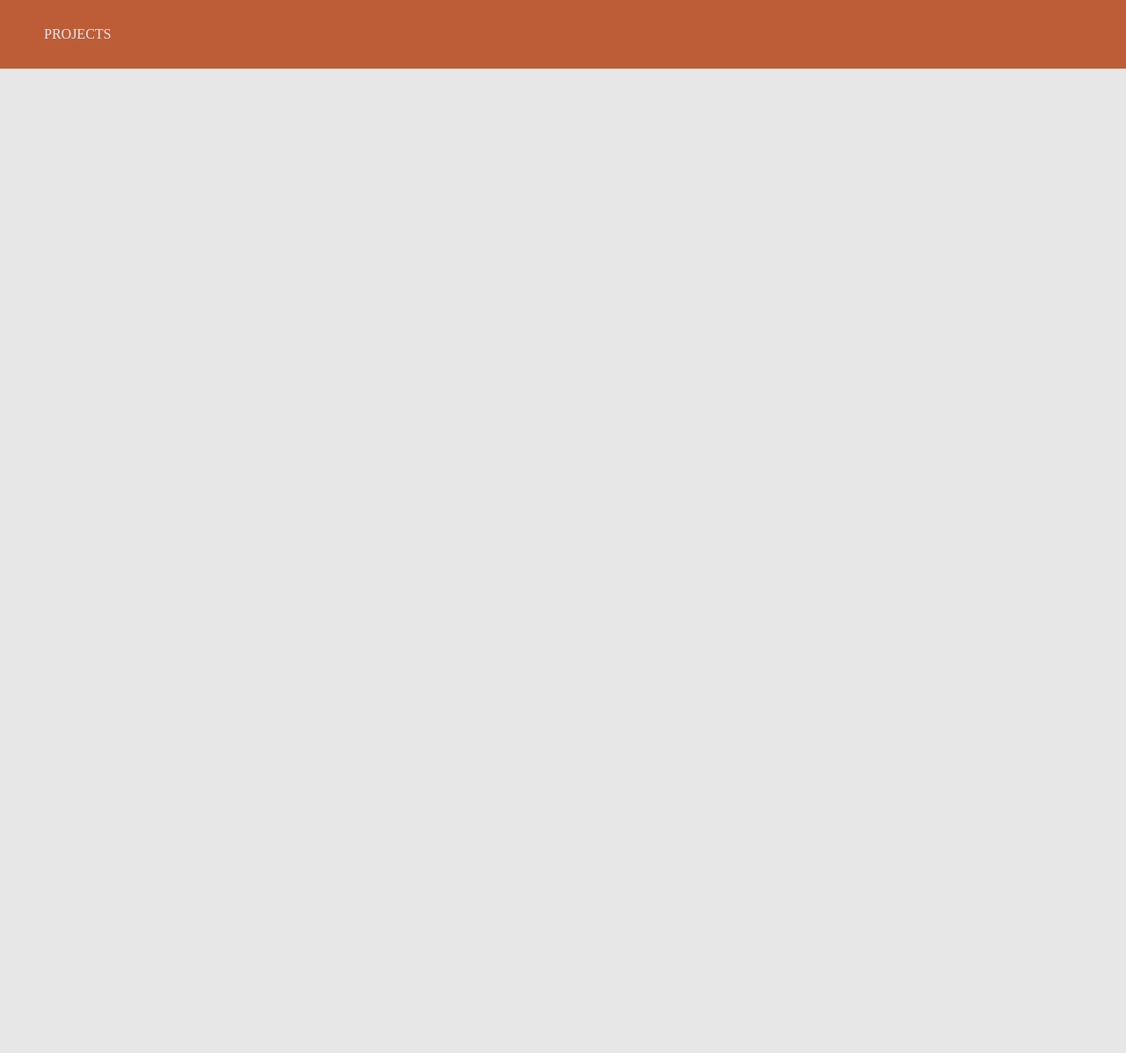
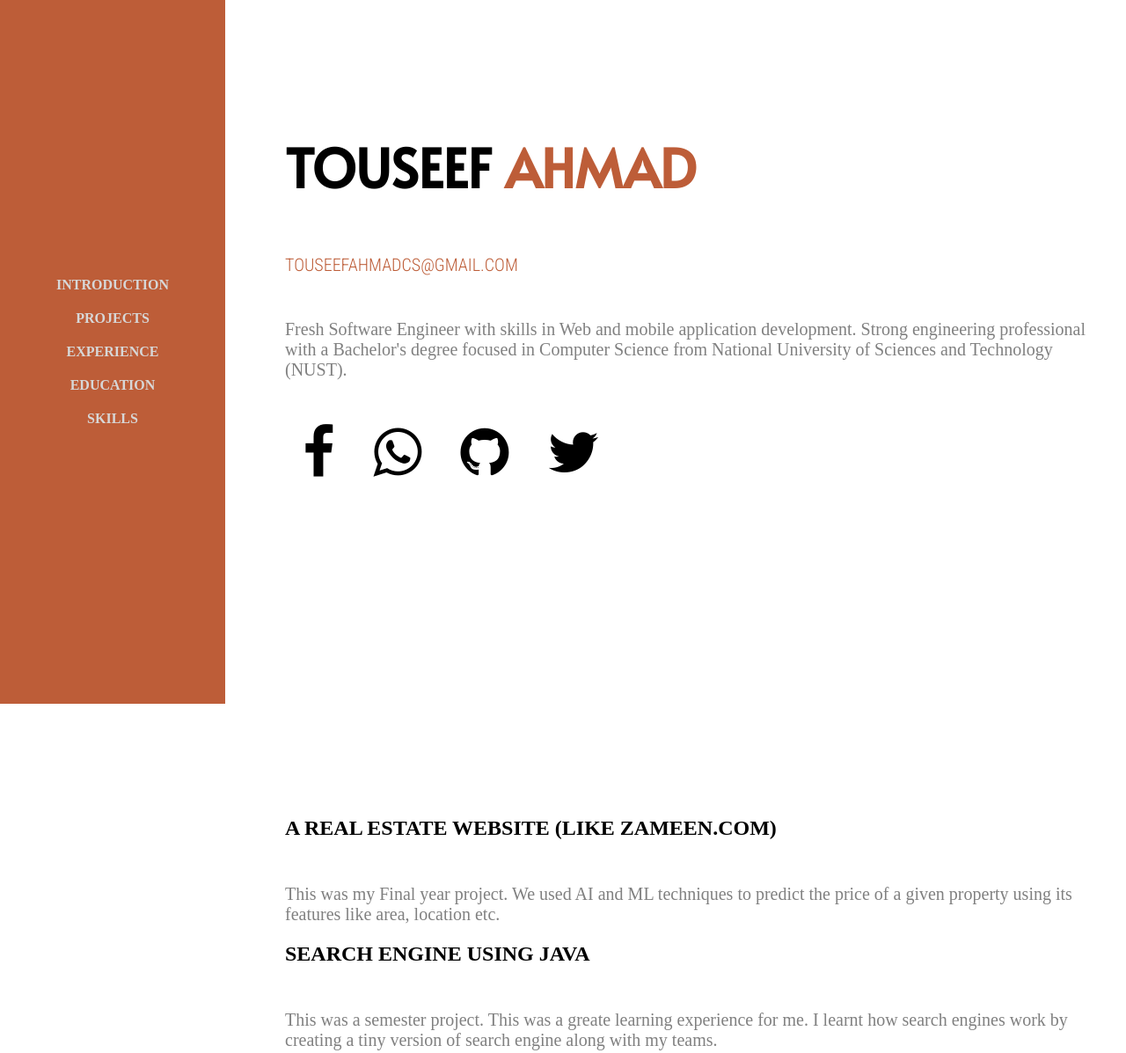
Before and after one commit to Touseef-ahmad/portfolio_webpage, a plain HTML site: page index.html in a window 1280 px wide. Shown: the whole page at 88% size. Before the commit the page ends 800 px from the top, so only its background shows below. Drawn offline with Linux system fonts and the light colour scheme.

Commit message:
added styles

```diff
--- a/index.html
+++ b/index.html
@@ -1,26 +1,50 @@
 <!DOCTYPE html>
 <html lang="en">
+
 <head>
     <meta charset="UTF-8">
     <meta name="viewport" content="width=device-width, initial-scale=1.0">
     <link rel="stylesheet" href="styles.css">
+    <link href="https://fonts.googleapis.com/css2?family=Alata&display=swap" rel="stylesheet">
+    <link href="https://fonts.googleapis.com/css2?family=Roboto+Condensed:wght@300&display=swap" rel="stylesheet">
+    <link rel="stylesheet" href="https://cdnjs.cloudflare.com/ajax/libs/font-awesome/4.7.0/css/font-awesome.min.css">
     <title>Personal portfolio</title>
 </head>
+
 <body>
     <nav id="navbar">
+        <a class="nav-link" href="#welcome-section">Introduction</a>
         <a class="nav-link" href="#projects">Projects</a>
+        <a class="nav-link" href="#projects">Experience</a>
+        <a class="nav-link" href="#projects">Education</a>
+        <a class="nav-link" href="#projects">Skills</a>
     </nav>
     <div id="welcome-section">
-        <h1>Touseef Ahmad</h1>
+        <h1 id="name">Touseef <span id="sir-name">Ahmad</span></h1><br>
+        <span id="email">touseefahmadcs@gmail.com</span>
+        <p id="about">Fresh Software Engineer with skills in Web and mobile application development. Strong engineering
+            professional with a Bachelor's degree focused in Computer Science from National University of Sciences and
+            Technology (NUST). </p>
+        <div id="profile-links-section">
+            <a class="profile-link" href=""><i class="fa fa-facebook fa-4x" aria-hidden="true"></i></a>
+            <a class="profile-link" href=""><i class="fa fa-whatsapp fa-4x" aria-hidden="true"></i></a>
+            <a id="profile-link" class="profile-link" href="https://github.com/Touseef-ahmad/" target="_blank"><i class="fa fa-github fa-4x" aria-hidden="true"></i></a>
+            <a class="profile-link" href=""><i class="fa fa-twitter fa-4x" aria-hidden="true"></i></a>
+        </div>
     </div>
-    <main>
-        <section id="projects">
-            <div class="project">
-                <h2 class="project-title"></h2>
-                <p class="project-description"></p>
+    <div id="projects">
+        <div class="project-tile">
+            <h2 class="project-title">A real estate website (like zameen.com)</h2>
+            <p class="project-description">This was my Final year project. We used AI and ML techniques to predict the price of a given property using its features like area, location etc.</a>
+        </div>
+        <div class="project-tile">
+            <h2 class="project-title">Search engine using java</h2>
+            <p class="project-description">This was a semester project. This was a greate learning experience for me. I
+                learnt how search engines work by creating a tiny version of search engine along with my teams.</p>
 
-            </div>
-        </section>
-    </main>
+        </div>
+    </div>
+
 </body>
+
 </html>
--- a/styles.css
+++ b/styles.css
@@ -1,15 +1,23 @@
+@media only screen and (max-width:600px) {
+
+}
 * {
     box-sizing: border-box;
 }
 
-body {
-    background-color: #e7e7e7;
+html {
+    scroll-behavior: smooth;
 }
+
 #navbar {
+    display: flex;
+    flex-direction: column;
+    justify-content: center;
     position: fixed;
     top: 0px;
     left: 0px;
-    width: 100%;
+    width: 20%;
+    height: 100vh;
     padding: 30px;
     background-color: aliceblue;
     background-color: #bd5d38;
@@ -17,7 +25,9 @@ body {
 
 .nav-link {
     padding: 10px 20px 10px 20px;
-    color: #e7e7e7;
+    color: #d7d7d7;
+    align-self: center;
+    font-weight: bold;
     text-decoration: none;
     text-transform: uppercase;
 }
@@ -25,6 +35,39 @@ body {
     opacity: 0.7;
 }
 
-#welcome-section {
-
+#welcome-section , #projects {
+    padding: 100px 30px 30px 25%;
+    height: 100vh;
+    line-height: normal;
+    width: 100vw;
 }
+#name {
+    text-transform: uppercase;
+    font-family: 'Alata', sans-serif;
+    font-size: 60px;
+    padding-bottom: 0;
+}
+#sir-name {
+    color: #bd5d38;
+}
+#email {
+    text-transform: uppercase;
+    color: #bd5d38;
+    font-family: 'Roboto Condensed', sans-serif;
+    font-size: 20px;
+}
+#about , .project-description {
+    margin-top: 50px;
+    color: grey;
+    font-size: 20px;
+}
+#profile-links-section {
+    margin-top: 50px;
+}
+.profile-link {
+    padding: 20px;
+    color: black;
+}
+.project-title {
+    text-transform: uppercase;
+}
```
